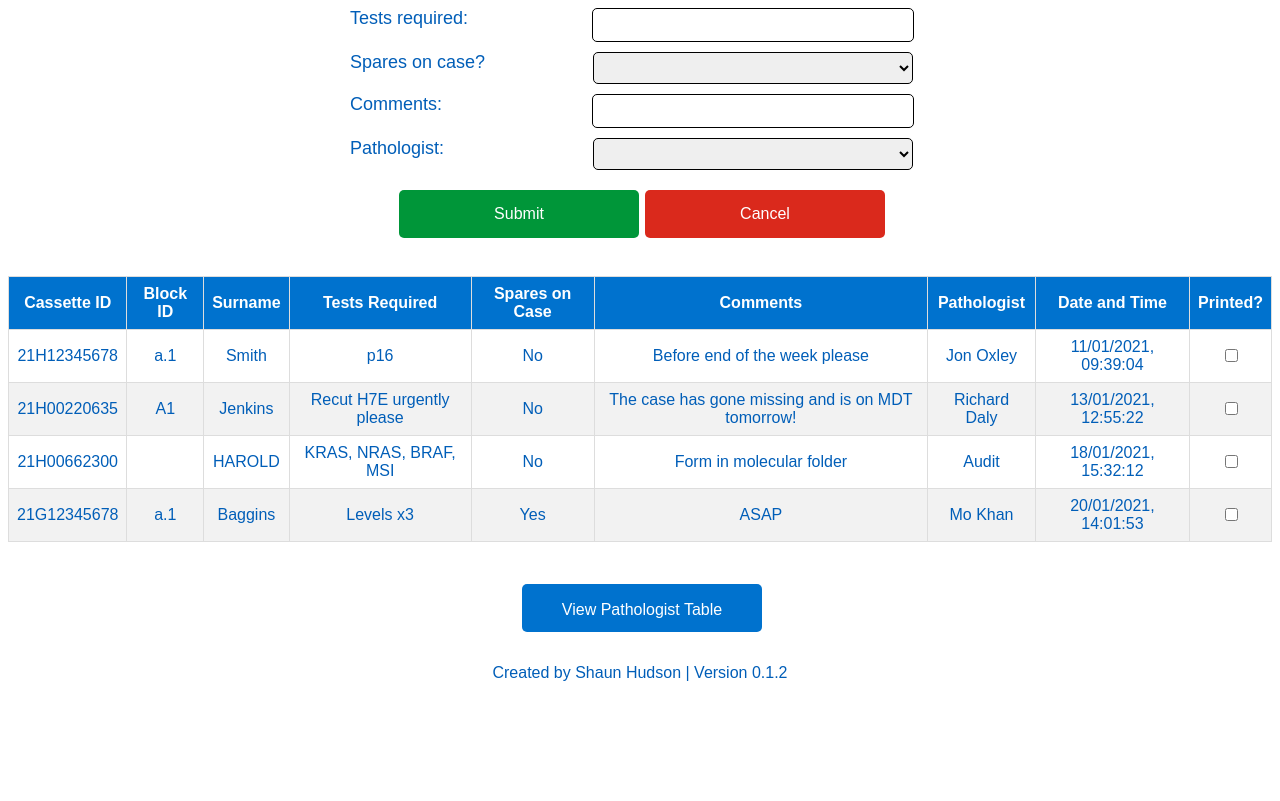
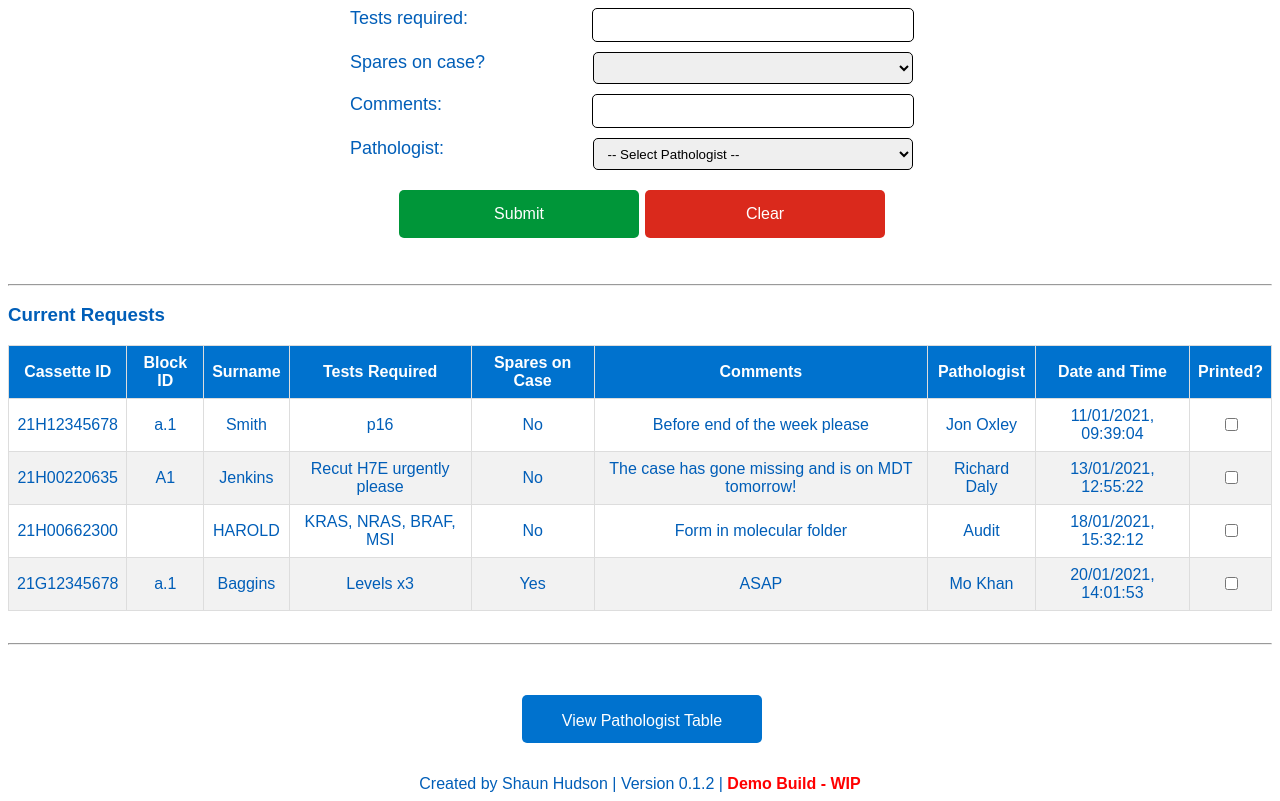
Before and after one commit to istoc42/further-work, a React (Create React App) app: page / in a window 1280 px wide. Shown: the part 321-1122 px from the top of the page. Before the commit the page ends 1011 px from the top, so only its background shows below. Built offline with nearby package versions, Linux system fonts and the light colour scheme.

Commit message:
Demo build

```diff
--- a/package.json
+++ b/package.json
@@ -9,7 +9,7 @@
     "react": "^17.0.2",
     "react-dom": "^17.0.2",
     "react-router-dom": "^6.2.1",
-    "react-scripts": "5.0.0",
+    "react-scripts": "^5.0.0",
     "uuid": "^8.3.2",
     "web-vitals": "^2.1.2"
   },
--- a/src/App.css
+++ b/src/App.css
@@ -16,6 +16,12 @@ body {
   justify-content: center;
   padding: 20px;
   text-align: center;
+}
+
+.demo {
+  position: absolute;
+  top: 25px;
+  left: 25px;
 }
 
 .logo-container {
@@ -189,6 +195,7 @@ tbody tr:hover {
 table {
   /* border: 1px black solid; */
   border-collapse: collapse;
+  margin-bottom: 2rem;
 }
 
 td,
@@ -311,7 +318,7 @@ footer {
 
 /* Media queries */
 
-@media (max-width: 700px) {
+@media (max-width: 800px) {
   body {
     margin-left: 15px;
     margin-right: 15px;
@@ -327,6 +334,14 @@ footer {
   .title h1 {
     margin: 0 15px 0 0;
     font-size: 18px;
+  }
+
+  .demo {
+    display: none;
+  }
+
+  .list-container {
+    display: none;
   }
 
   .logo-container {
--- a/src/components/Footer.jsx
+++ b/src/components/Footer.jsx
@@ -1,7 +1,8 @@
 function Footer() {
     return (
         <footer>
-            <p className="version">Created by Shaun Hudson | Version 0.1.2</p>
+            <p className="version">Created by Shaun Hudson | Version 0.1.2 | <strong style={{color: 'red'}}>Demo Build - WIP</strong></p>
+
         </footer>
     )
 }
--- a/src/components/Header.jsx
+++ b/src/components/Header.jsx
@@ -3,7 +3,10 @@ import logo from '../assets/logo.jpg'
 function Header() {
     return (
         <header className='title'>
+
+
             <h1>Histology Further Work Requesting</h1>
+
 
             <div className="logo-container">
                 <img src={logo} className='logo' alt='logo'/>
--- a/src/components/Request.jsx
+++ b/src/components/Request.jsx
@@ -88,12 +88,12 @@ export default function Request(props) {
     }
     return (
         <div>
-            <form className="form-container" >
+            <form className="form-container" onSubmit={transferValue}>
                 <h3>New Histology Request</h3>
 
                     <div>
                         <label htmlFor="cassette">Cassette ID: </label>
-                        <input name="cassette" type="text" id="cassette" placeholder="(Scan slide barcode)" required autoFocus autoComplete="off" onKeyDown={handleEnter} onChange={changeCassette}/>
+                        <input name="cassette" type="text" id="cassette" placeholder="(Scan slide barcode)" required maxLength="11" autoFocus autoComplete="off" onKeyDown={handleEnter} onChange={changeCassette}/>
                     </div>
 
                     <div>
@@ -125,8 +125,8 @@ export default function Request(props) {
                     </div>
                     <div>
                         <label htmlFor="pathologist">Pathologist: </label>
-                        <select name="pathologist" className="pathologist" id="pathologist"  required onKeyDown={handleEnter} onChange={changePathologist}>
-                            <option value="null"> </option>
+                        <select name="pathologist" className="pathologist" id="pathologist" required onKeyDown={handleEnter} onChange={changePathologist}>
+                            <option selected value=""> -- Select Pathologist -- </option>
                             <option value="Jon Oxley">Jon Oxley</option>
                             <option value="Mo Khan">Mo Khan</option>
                             <option value="Richard Daly">Richard Daly</option>
@@ -135,8 +135,8 @@ export default function Request(props) {
                     </div>
 
                     <div className="btns">
-                        <button type="submit" className="submit" onClick={transferValue}>Submit</button>
-                        <button type='reset' className="cancel" onClick={handleCancel}>Cancel</button>
+                        <button type="submit" className="submit" >Submit</button>
+                        <button type='reset' className="cancel" onClick={handleCancel}>Clear</button>
                     </div>
 
 
--- a/src/components/RequestList.jsx
+++ b/src/components/RequestList.jsx
@@ -29,11 +29,12 @@ function RequestList() {
     }
 
     return (
+        <div>
+            <Request func={addRows} />
             <div className="list-container">
-
-            <Request func={addRows} />
-
                 <div>
+                    <hr></hr>
+                    <h3>Current Requests</h3>
                     <table>
                         <thead>
                             <tr>
@@ -50,8 +51,10 @@ function RequestList() {
                         </thead>
                         <tbody>{tableRows}</tbody>
                     </table>
+                    <hr></hr>
                 </div>
 
+            </div>
     </div>
     )
 }
```
Also changed, not shown: 1 other file (tests, documents, lock files or other folders). Lines whose indentation alone changed are shown as unchanged.
